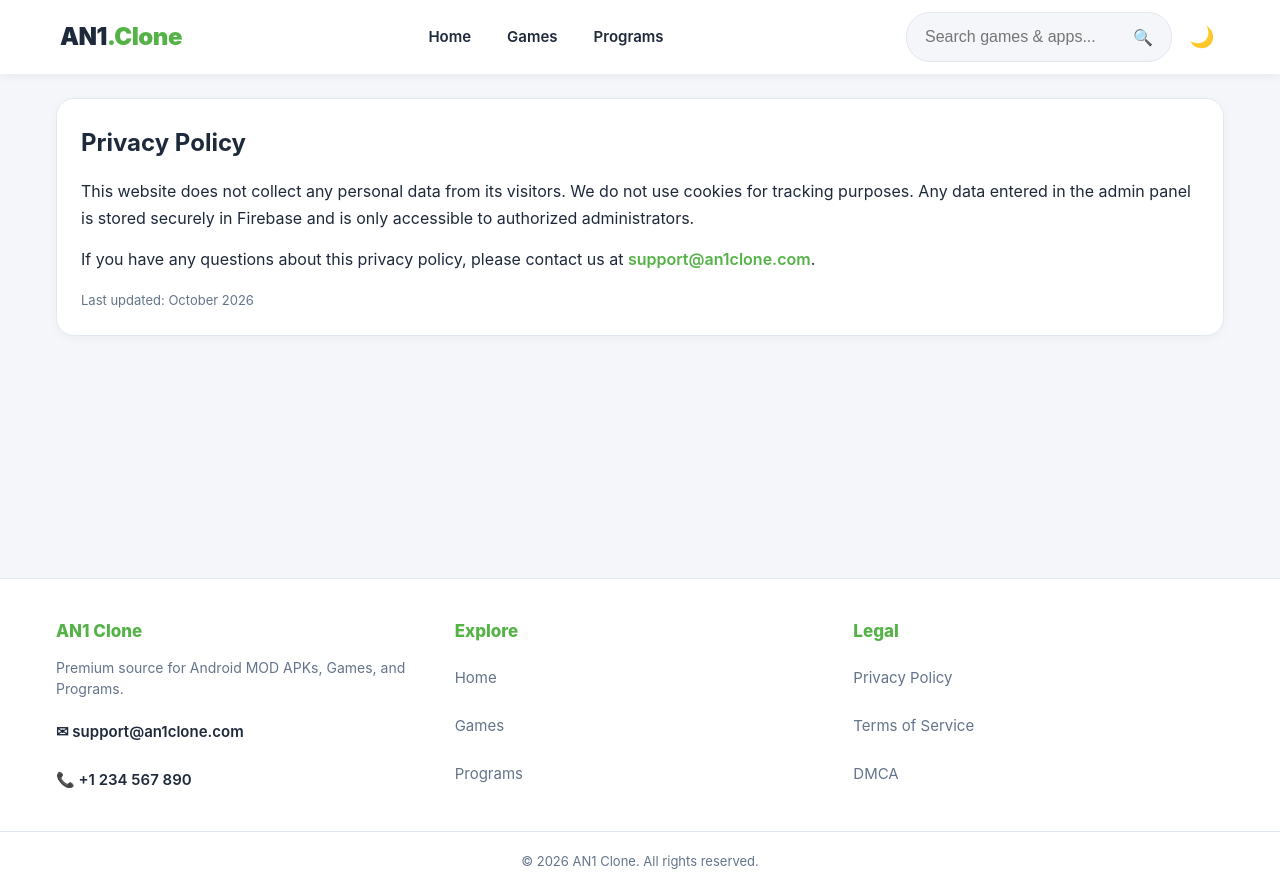
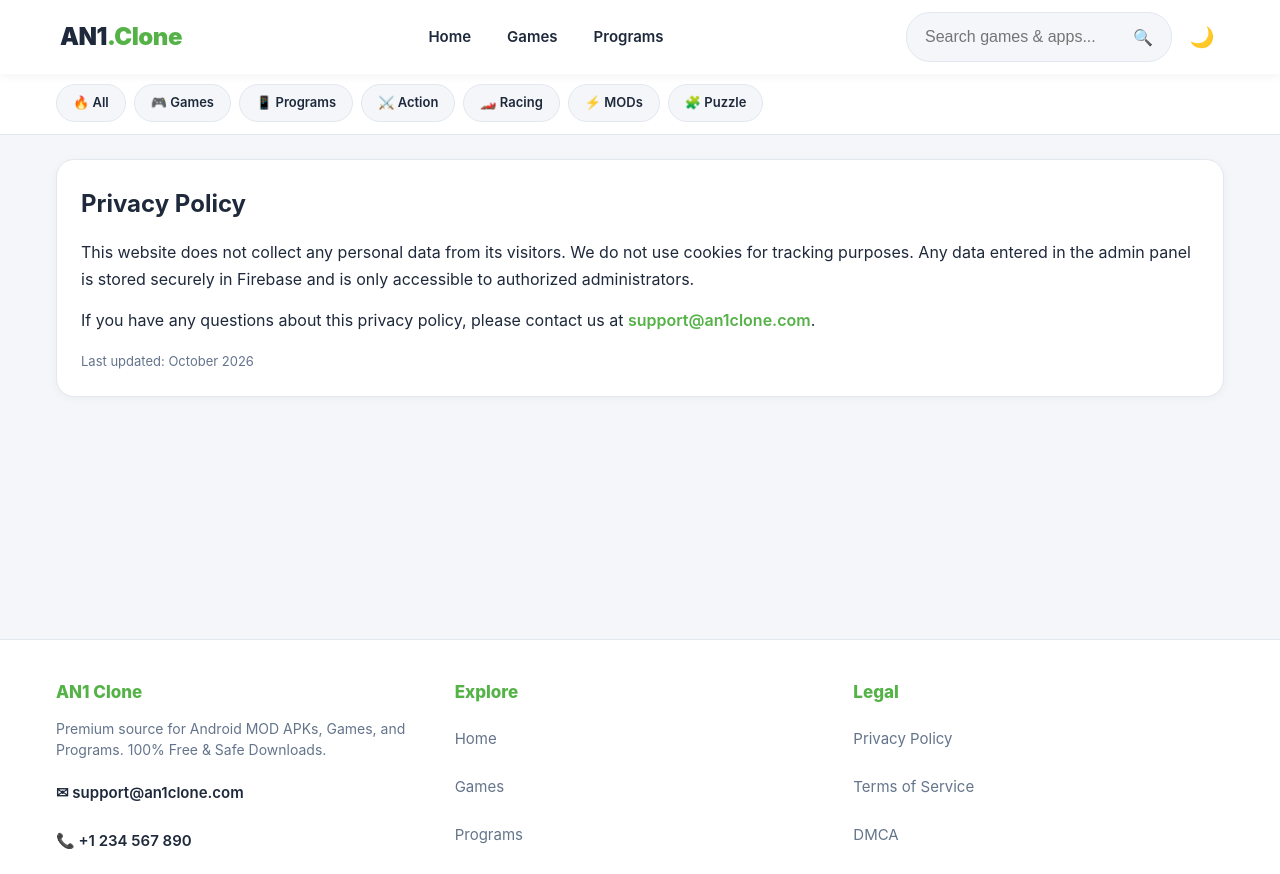
Before and after one commit to krupaliba97-cell/an1-clone, a plain HTML site: page privacy.html in a window 1280 px wide. Shown: the top 874 px of the page. Drawn offline with Linux system fonts and the light colour scheme.

Commit message:
Push Pro Version: privacy.html

```diff
--- a/privacy.html
+++ b/privacy.html
@@ -41,6 +41,18 @@
         </div>
     </header>
 
+    <div class="category-chips-wrap">
+        <div class="container category-chips">
+            <a href="index.html" class="chip">🔥 All</a>
+            <a href="category.html?c=Games" class="chip">🎮 Games</a>
+            <a href="category.html?c=Programs" class="chip">📱 Programs</a>
+            <a href="search.html?q=Action" class="chip">⚔️ Action</a>
+            <a href="search.html?q=Racing" class="chip">🏎️ Racing</a>
+            <a href="search.html?q=Mod" class="chip">⚡ MODs</a>
+            <a href="search.html?q=Puzzle" class="chip">🧩 Puzzle</a>
+        </div>
+    </div>
+
 
     <main class="container" style="margin-top: 24px; min-height: 60vh;">
         <article class="app-content" style="margin-top:0;">
@@ -56,7 +68,7 @@
         <div class="container footer-content">
             <div class="footer-col">
                 <h3>AN1 Clone</h3>
-                <p>Premium source for Android MOD APKs, Games, and Programs.</p>
+                <p>Premium source for Android MOD APKs, Games, and Programs. 100% Free & Safe Downloads.</p>
                 <div class="contact-links">
                     <a href="mailto:support@an1clone.com" aria-label="Email support">&#9993; support@an1clone.com</a><br>
                     <a href="tel:+1234567890" aria-label="Call support">&#128222; +1 234 567 890</a>
@@ -89,21 +101,18 @@
                 const isActive = navLinks.classList.toggle('active');
                 mobileToggle.setAttribute('aria-expanded', isActive ? 'true' : 'false');
             });
-            // Close when clicking any nav link
             navLinks.querySelectorAll('a').forEach(link => {
                 link.addEventListener('click', () => {
                     navLinks.classList.remove('active');
                     mobileToggle.setAttribute('aria-expanded', 'false');
                 });
             });
-            // Close when tapping outside
             document.addEventListener('click', function(e) {
                 if (!navLinks.contains(e.target) && e.target !== mobileToggle) {
                     navLinks.classList.remove('active');
                     mobileToggle.setAttribute('aria-expanded', 'false');
                 }
             });
-            // Close on escape
             document.addEventListener('keydown', function(e) {
                 if (e.key === 'Escape') {
                     navLinks.classList.remove('active');
```
